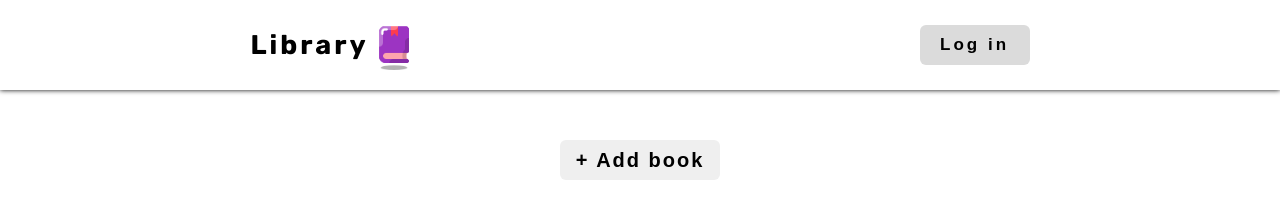
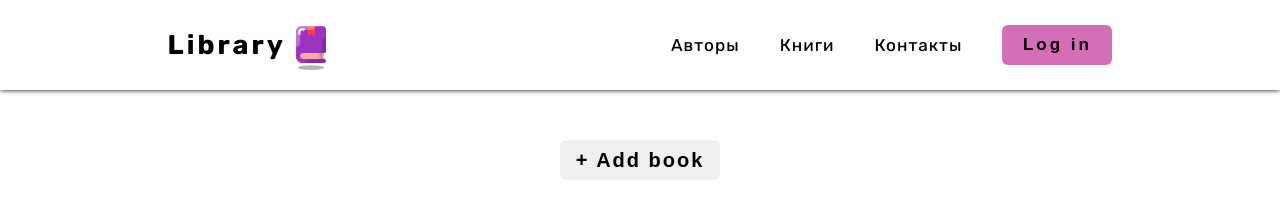
Before and after one commit to Yusuf13n/Library-PRJ, a plain HTML site: page index.html in a window 1280 px wide. Drawn offline with Linux system fonts and the light colour scheme.

Commit message:
по любому еще кастомизирую

```diff
--- a/index.html
+++ b/index.html
@@ -13,7 +13,12 @@
         <div>
             <h1 class="header-title">Library <img src="./image/icons8-книга-64.png" alt=""></h1>
         </div>
-        <div>
+        <div class="header-right">
+            <ul>
+                <li class="header-list">Авторы</li>
+                <li class="header-list">Книги</li>
+                <li class="header-list">Контакты</li>
+            </ul>
             <button class="btn-header">Log in</button>
         </div>
     </header>
--- a/style.css
+++ b/style.css
@@ -26,13 +26,35 @@ header {
     width: 50px;
     height: 50px;
 }
+
+.header-right {
+    display: flex;
+    align-items: center;
+    gap: 40px;
+}
+.header-right ul{
+    display: flex;
+    gap: 40px;
+}
+.header-list {
+    height: 21px;
+    list-style: none;
+    font-size: 17px;
+    font-weight: 440;
+    letter-spacing: 1px;
+    cursor: pointer;
+}
+.header-list:hover {
+    color: rgb(200, 100, 173);
+}
+
 .btn-header {
     width: 110px;
     height: 40px;
     font-size: 17px;
     font-weight: 600;
     letter-spacing: 3px;
-    background-color: rgb(219, 219, 219);
+    background-color: rgb(213, 110, 185);
     border: none;
     border-radius: 6px;
     cursor: pointer;
```
